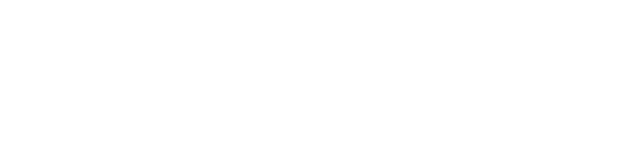
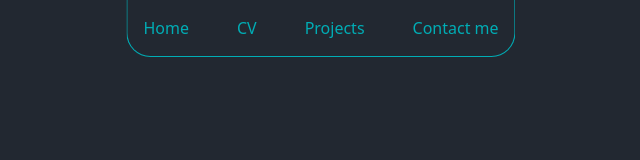
Before and after one commit to youssef-k-tawfik/native-JS-Portfolio, a website: page index.html in a window 1280 px wide. Shown: the whole page, without its empty margins (319-959 px from the left). Drawn offline with Linux system fonts and the light colour scheme.

Commit message:
NavBar added

```diff
--- a/index.html
+++ b/index.html
@@ -13,7 +13,17 @@
     <title>Youssef Tawfik</title>
   </head>
   <body class="">
-    <!-- ! Content -->
+    <nav class="bg-dark-bg fixed start-1/2 top-0 -translate-x-1/2 border border-t-0 border-primary rounded-b-3xl overflow-hidden">
+      <ul class="flex gap-4 justify-center ">
+        <li><a href="#">Home</a></li>
+        <li><a href="#">CV</a></li>
+        <li><a href="#">Projects</a></li>
+        <li><a href="#">Contact me</a></li>
+      </ul>
+    </nav>
+    <header class="min-h-screen bg-dark-bg">
+
+    </header>
     <script src="./dist/js/jquery-3.7.1.min.js"></script>
     <script type="module" src="./src/js/main.js"></script>
   </body>
```
Also changed, not shown: dist/css/main.css, dist/images/pallete.png (added), dist/images/profile-pic.png (added).
